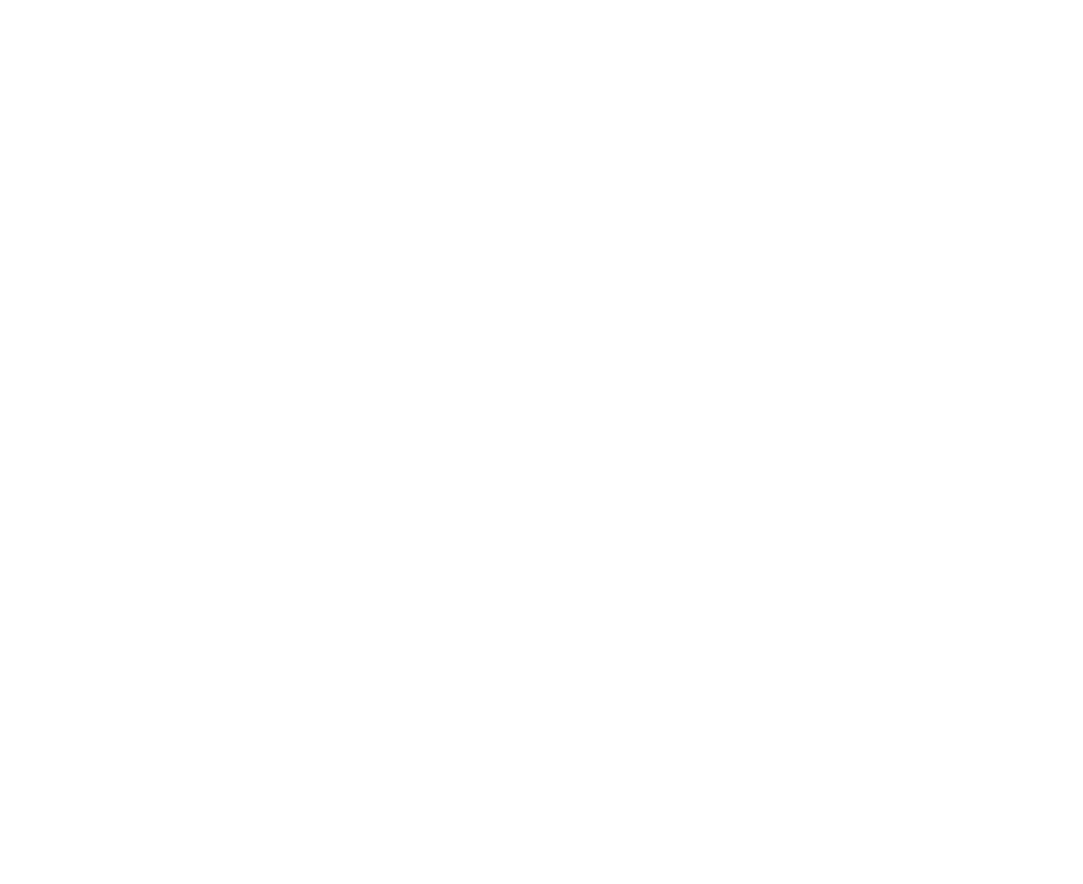
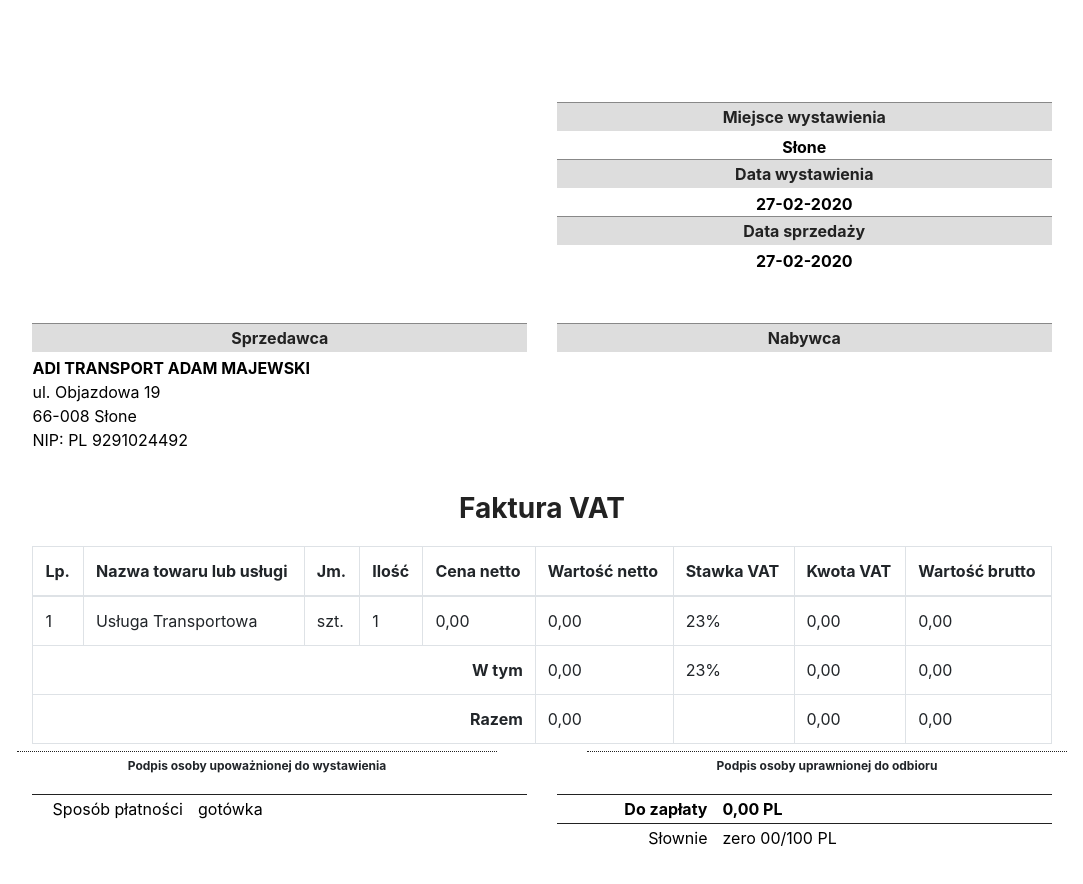
Before and after one commit to mrrain345/invoices-old, a Vue app: page /preview in a window 1280 px wide. Shown: the top 884 px of the page, without its empty margins (98-1181 px from the left). Before the commit the page ends 800 px from the top, so only its background shows below. Built offline with nearby package versions, Linux system fonts and the light colour scheme.

Commit message:
better pdf support

```diff
--- a/src/App.vue
+++ b/src/App.vue
@@ -4,9 +4,3 @@
     <router-view />
   </div>
 </template>
-
-<style scoped>
-#app {
-  margin-top: 40px;
-}
-</style>
--- a/src/components/Invoice.vue
+++ b/src/components/Invoice.vue
@@ -1,5 +1,6 @@
 <template>
-  <div id="invoice" style="width: 210mm; height: 297mm;">
+  <div>
+    <div id="invoice" class="container">
       <div class="row">
         <div class="col-md-6"></div>
         <div class="col-md-6">
@@ -29,15 +30,18 @@
         <strong>Uwagi:</strong>
         <span class="comments">{{ data.comments }}</span>
       </div>
+    </div>
 
-    <div style="margin-bottom: 160px;"></div>
-
+    <div class="page-footer">
+      <div class="container">
         <div class="row">
           <div class="col-md-6">
             <div class="sign">Podpis osoby upoważnionej do wystawienia</div>
           </div>
           <div class="col-md-6">
             <div class="sign">Podpis osoby uprawnionej do odbioru</div>
+          </div>
+        </div>
       </div>
     </div>
   </div>
@@ -68,15 +72,23 @@ export default class Invoice extends Vue {
     "Sprzedawca",
     "ADI TRANSPORT ADAM MAJEWSKI",
     "ul. Objazdowa 19\n66-008 Słone",
-    "PL9291024492"
+    "PL 9291024492"
   );
+
+  /*seller = new Subject(
+    "Sprzedawca",
+    "USŁUGI LEŚNE KAROLINA BARTOSIK",
+    "ul. Objazdowa 17\n66-008 Słone",
+    "PL 9731052430"
+  );*/
 }
 </script>
 
 <style scoped>
 #invoice {
-  margin: 0 auto;
-  padding: 10mm;
+  color: #000000;
+  padding: 27mm 16mm 27mm 16mm;
+  box-sizing: border-box;
 }
 
 h1 {
@@ -109,8 +121,15 @@ h1 {
   border-top: dotted 1px #222222;
   text-align: center;
   margin: 0 30px;
-  padding-top: 5px;
+  padding: 5px;
   font-size: 12px;
   font-weight: bold;
 }
+
+.page-footer {
+  position: absolute;
+  bottom: 0;
+  padding-bottom: 20px;
+  width: 100%;
+}
 </style>
--- a/src/components/InvoiceSubject.vue
+++ b/src/components/InvoiceSubject.vue
@@ -5,7 +5,9 @@
     </div>
     <div class="col-12 name">{{ subject.name }}</div>
     <div class="col-12 address">{{ subject.address }}</div>
-    <div class="col-12 nip">{{ subject.nip !== "" ? "NIP:" : "" }} {{ subject.nip }}</div>
+    <div class="col-12 nip">
+      {{ subject.nip !== "" ? "NIP:" : "" }} {{ subject.nip }}
+    </div>
   </div>
 </template>
 
--- a/src/components/InvoiceSummary.vue
+++ b/src/components/InvoiceSummary.vue
@@ -4,7 +4,9 @@
       <div class="row field">
         <div class="col-4 key">Sposób płatności</div>
         <div class="col-8 value" v-if="data.payment === 'cash'">gotówka</div>
-        <div class="col-8 value" v-else>przelew w terminie {{ data.payment }} dni</div>
+        <div class="col-8 value" v-else>
+          przelew w terminie {{ data.payment }} dni
+        </div>
       </div>
       <div class="row field" v-if="data.payment !== 'cash'">
         <div class="col-4 key">Termin płatności</div>
@@ -13,8 +15,17 @@
       <div class="row field" v-if="data.payment !== 'cash'">
         <div class="col-4 key">Numer konta</div>
         <div class="col-8 value">
-          BPS S.A.
-          <br />85 1930 1060 2260 0273 5454 0001
+          BPS S.A.<br />
+          <span v-if="data.vat === true">
+            85 1930 1060 2260 0273 5454 0001
+          </span>
+          <span v-else>
+            PL85 1930 1060 2260 0273 5454 0001<br/>
+            BIC (SWIFT): POLUPLPR
+          </span>
+          <!--Santander Bank Polska S.A.<br/>
+          PL84109015350000000144484770<br/>
+          BIC (SWIFT): WBKPPLPP-->
         </div>
       </div>
     </div>
@@ -24,7 +35,7 @@
           <strong>Do zapłaty</strong>
         </div>
         <div class="col-8 value">
-          <strong>{{ toLocale(data.getBrutto()) }} PLN</strong>
+          <strong>{{ toLocale(data.getBrutto()) }} PL</strong>
         </div>
       </div>
       <div class="row field">
@@ -47,7 +58,7 @@ export default class InvoiceSummary extends Vue {
   priceToWords() {
     const round = Math.round(this.data.getBrutto());
     const rest = Math.round((this.data.getBrutto() * 100) % 100);
-    return `${polishToWords(round)} ${rest < 10 ? "0" : ""}${rest}/100 PLN`;
+    return `${polishToWords(round)} ${rest < 10 ? "0" : ""}${rest}/100 PL`;
   }
 
   private toLocale(num: number): string {
@@ -103,6 +114,7 @@ export default class InvoiceSummary extends Vue {
 
 .key {
   text-align: right;
+  padding: 0 15px 0 0;
 }
 
 .value {
--- a/src/router/index.ts
+++ b/src/router/index.ts
@@ -11,10 +11,10 @@ const routes = [
     component: InvoiceView
   },
   {
-    path: "/about",
-    name: "AboutView",
+    path: "/preview",
+    name: "Preview",
     component: () =>
-      import(/* webpackChunkName: "about" */ "../views/AboutView.vue")
+      import(/* webpackChunkName: "about" */ "../views/PreviewView.vue")
   }
 ];
 
--- a/src/views/AboutView.vue
+++ /dev/null
@@ -1,5 +0,0 @@
-<template>
-  <div class="about">
-    <h1>This is an about page</h1>
-  </div>
-</template>
--- a/src/views/InvoiceView.vue
+++ b/src/views/InvoiceView.vue
@@ -1,5 +1,7 @@
 <template>
   <div class="container">
+    <div style="margin-bottom: 40px;"></div>
+
     <h1>Dane do faktury</h1>
     <InvoiceForm :invoiceData.sync="data" />
 
@@ -10,23 +12,18 @@
       <div style="clear: both;"></div>
     </div>
 
-    <hr style="margin-bottom: 60px;" />
+    <hr />
 
-    <Invoice :data="data" />
-
-    <div style="margin-bottom: 80px;"></div>
+    <iframe id="preview" src="/preview"></iframe>
   </div>
 </template>
 
 <script lang="ts">
-import { Component, Vue } from "vue-property-decorator";
+import { Component, Vue, Watch } from "vue-property-decorator";
 import InvoiceForm from "@/components/InvoiceForm.vue";
 import Invoice from "@/components/Invoice.vue";
 
 import InvoiceData from "@/classes/InvoiceData";
-
-import jsPDF from "jspdf";
-import html2canvas from "html2canvas";
 
 @Component({
   components: {
@@ -37,24 +34,24 @@ import html2canvas from "html2canvas";
 export default class InvoiceView extends Vue {
   data = new InvoiceData();
 
+  constructor() {
+    super();
+    document.title = "Faktura-" + this.data.issueDate.toString();
+  }
+
+  @Watch("data", { deep: true })
+  odDataChanged() {
+    document.title = "Faktura-" + this.data.issueDate.toString();
+    this.sendData("UPDATE", this.data);
+  }
+
   generatePDF() {
-    console.log("generate");
-    const filename = `Faktura-${this.data.issueDate}.pdf`;
-    const invoice: HTMLElement | null = document.querySelector("#invoice");
-    if (invoice === null) return;
+    this.sendData("PRINT", this.data);
+  }
 
-    const scroll = window.scrollY;
-    window.scrollTo(0, 0);
-
-    html2canvas(invoice, { scale: 1 }).then(canvas => {
-      const pdf = new jsPDF("p", "mm", "a4");
-      const width = pdf.internal.pageSize.getWidth();
-      const height = pdf.internal.pageSize.getHeight();
-      pdf.addImage(canvas.toDataURL("image/png"), "PNG", 0, 0, width, height);
-      console.log(width, height);
-      pdf.save(filename);
-      window.scrollTo(0, scroll);
-    });
+  private sendData(cmd: string, data: {}) {
+    const preview = document.getElementById("preview") as HTMLIFrameElement;
+    preview.contentWindow?.postMessage({ cmd, data }, "/");
   }
 }
 </script>
@@ -65,4 +62,13 @@ h1 {
   font-size: 28px;
   margin-bottom: 20px;
 }
+
+iframe {
+  width: 1200px;
+  height: 1600px;
+  border: none;
+  margin: 0 auto;
+  display: block;
+  box-sizing: border-box;
+}
 </style>
--- /dev/null
+++ b/src/views/PreviewView.vue
@@ -0,0 +1,37 @@
+<template>
+  <div>
+    <Invoice :data="data" />
+  </div>
+</template>
+
+<script lang="ts">
+import { Component, Vue } from "vue-property-decorator";
+import Invoice from "@/components/Invoice.vue";
+
+import InvoiceData from "@/classes/InvoiceData";
+
+@Component({
+  components: {
+    Invoice
+  }
+})
+export default class PreviewView extends Vue {
+  data = new InvoiceData();
+
+  constructor() {
+    super();
+
+    window.addEventListener("message", e => {
+      const { cmd, data } = e.data;
+
+      if (cmd === "PRINT" || cmd === "UPDATE") {
+        Object.assign(this.data, data);
+      }
+
+      if (cmd === "PRINT") {
+        this.$nextTick(() => window.print());
+      }
+    });
+  }
+}
+</script>
```
Also changed, not shown: src/components/InvoiceForm.vue (+52 -10 lines). Lines whose indentation alone changed are shown as unchanged.
